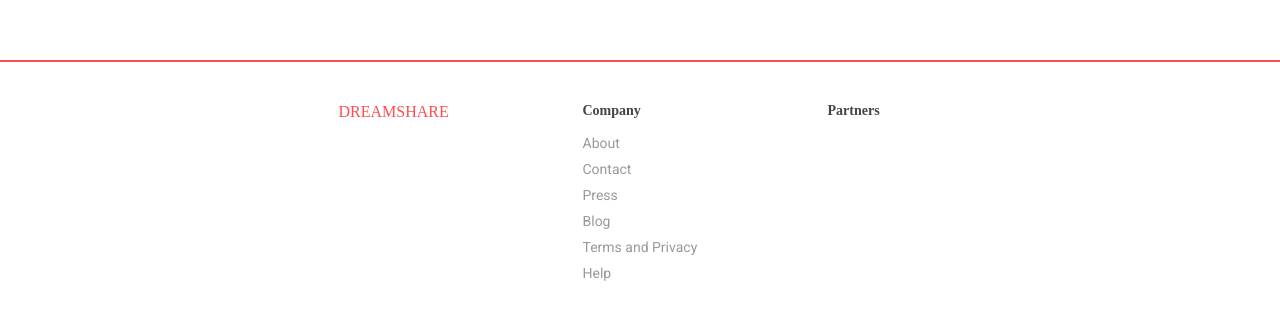
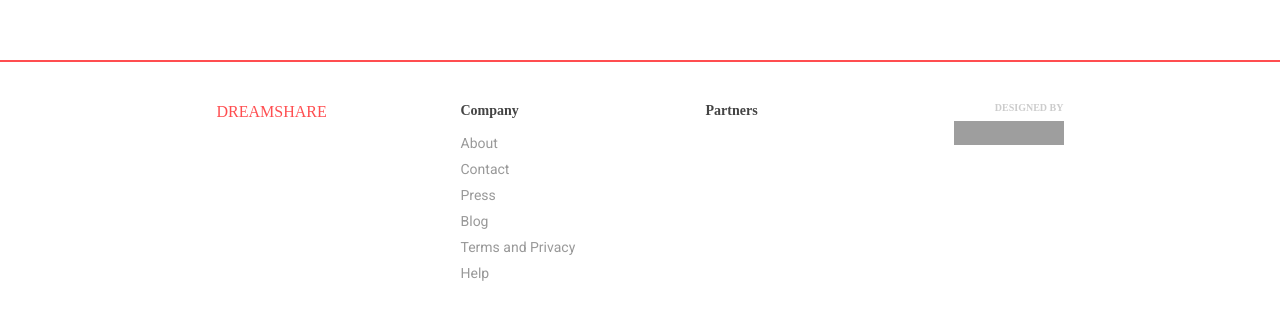
Before and after one commit to leonkenyaga/WFD-Technical-Challenge-App, a Gatsby site: page / in a window 1280 px wide. Shown: the part 480-800 px from the top of the page. Built offline with nearby package versions, Linux system fonts and the light colour scheme; Gatsby itself is replaced by a stand-in of ours; grey boxes are pictures that could not be loaded.

Commit message:
feat(footer): create designedby subcomponent

```diff
--- /dev/null
+++ b/src/components/footer/Designedby.tsx
@@ -0,0 +1,17 @@
+import * as React from "react";
+
+export default function Designedby() {
+  return (
+    <section className="w-[280px] md:w-[114px]">
+      <h1
+        style={{ fontFamily: "Montserrat Variable" }}
+        className="text-grey text-xs font-bold flex justify-center md:justify-end"
+      >
+        DESIGNED BY
+      </h1>
+      <figure className="pt-[7px] flex justify-center md:justify-end">
+        <img src="/Bitmap.png" className="h-[24px] w-[110px]" alt="Dreamshare desiner's logo"/>
+      </figure>
+    </section>
+  );
+}
--- a/src/components/footer/index.tsx
+++ b/src/components/footer/index.tsx
@@ -2,6 +2,7 @@ import * as React from "react";
 import Dreamshare from "./dreamshare";
 import About_Company from "./about-company";
 import Partners from "./partners";
+import Designedby from "./Designedby";
 
 export default function Footer() {
   return (
@@ -9,6 +10,7 @@ export default function Footer() {
       <Dreamshare />
       <About_Company />
       <Partners />
+      <Designedby />
     </footer>
   );
 }
```
